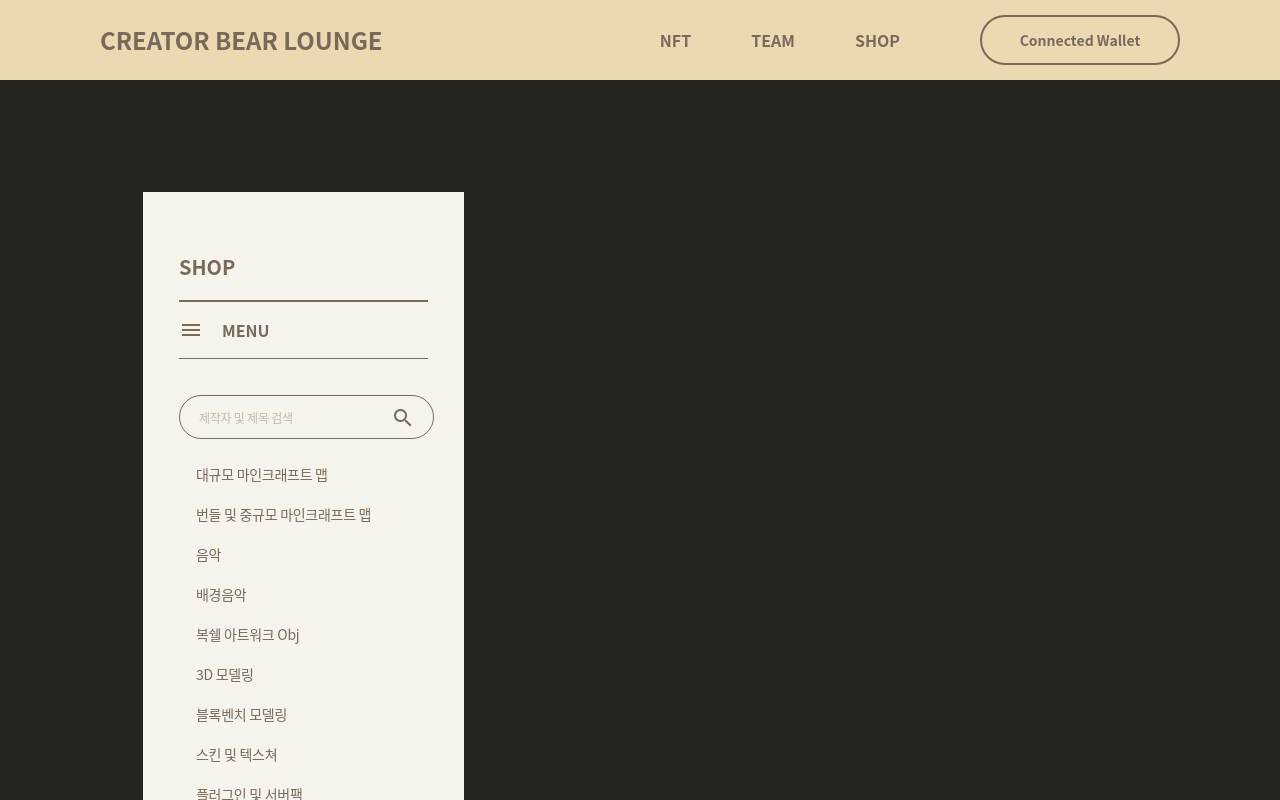
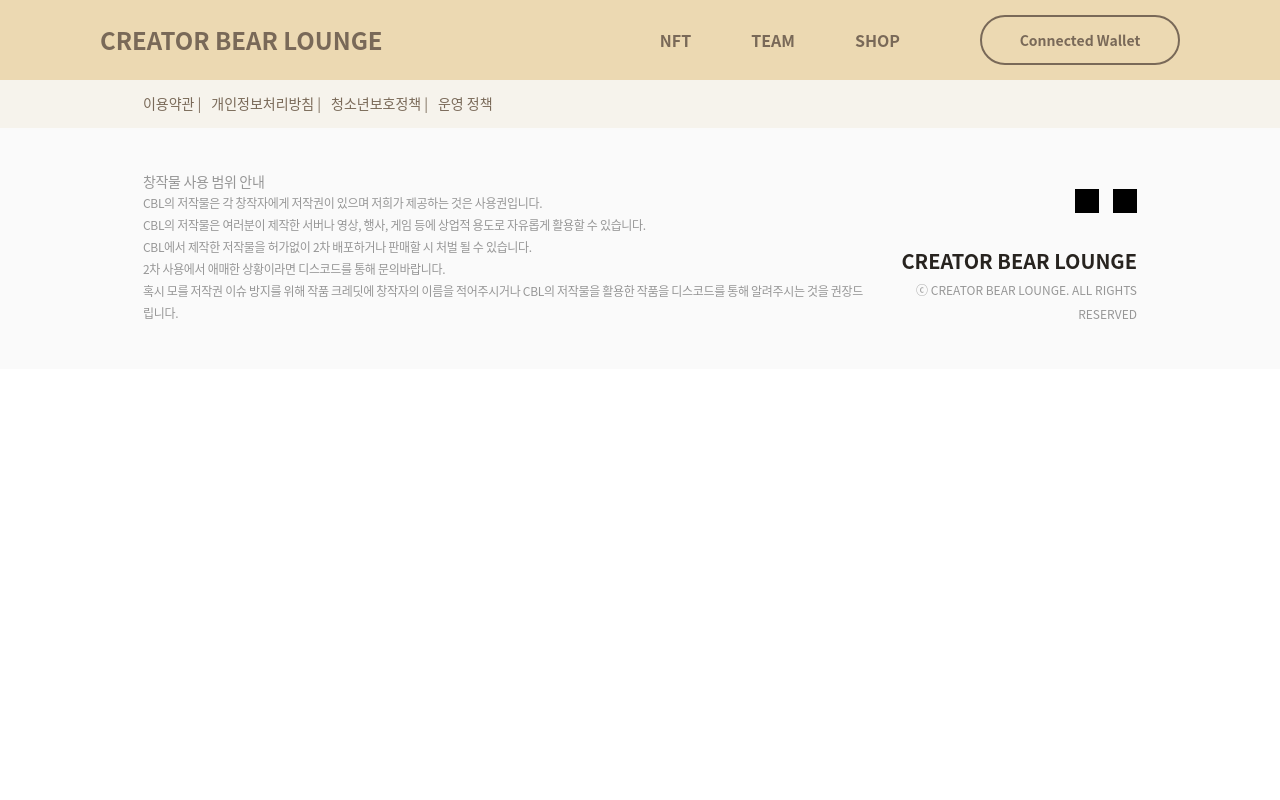
Before and after one commit to CreatorBearLounge/CBL_Front, a React (Create React App) app in the folder front/: page / in a window 1280 px wide. Shown: the top 800 px of the page. Built offline with nearby package versions, Linux system fonts and the light colour scheme; grey boxes are pictures that could not be loaded.

Commit message:
[Feat] 이중 라우터 설정

```diff
--- a/front/src/App.tsx
+++ b/front/src/App.tsx
@@ -1,10 +1,11 @@
 import React from 'react';
 import { BrowserRouter, Route, Routes } from 'react-router-dom';
-// import './app.css';
+import styled from 'styled-components';
 import { GlobalStyle } from './styles/global-style';
 import Nav from './components/Organisms/Nav';
 import Footer from './components/Organisms/Footer';
 import Router from './Router';
+import ShopMainPage from './components/Pages/ShopMainPage';
 
 const App: React.FC = () => {
   return (
@@ -12,7 +13,13 @@
       <GlobalStyle />
       <div className="App">
         <Nav />
-        <Router />
+        <Main>
+          <Routes>
+            <Route path="/" element={<></>} />
+            <Route path="/shop" element={<ShopMainPage />} />
+            <Route path="/shop/*" element={<Router />} />
+          </Routes>
+        </Main>
         <Footer />
       </div>
     </BrowserRouter>
@@ -20,3 +27,7 @@
 };
 
 export default App;
+
+const Main = styled.div`
+  padding-top: 80px;
+`;
--- a/front/src/Router.tsx
+++ b/front/src/Router.tsx
@@ -1,21 +1,16 @@
 import React from 'react';
 import { Route, Routes } from 'react-router-dom';
-import styled from 'styled-components';
-import Menu from './components/Organisms/Menu';
 import Title from './components/Organisms/Title';
 import ShopDetailPage from './components/Pages/ShopDetailPage';
+import LeftMenuPageTemplate from './components/Templates/LeftMenuPageTemplate';
 
 const Router: React.FC = () => {
   return (
-    <HomeTemplateDiv>
-      <MenuPart>
-        <Menu />
-      </MenuPart>
-      <MainPart>
+    <LeftMenuPageTemplate>
       <Routes>
-          <Route path="/" element={<></>} />
+        <Route path="" element={<></>} />
         <Route
-            path="/bigminecraftmap"
+          path="bigminecraftmap"
           element={
             <Title
               menuTitle="대규모 마인크래프트 맵"
@@ -25,7 +20,7 @@
           }
         />
         <Route
-            path="/bundleandmiddleminecraftmap"
+          path="bundleandmiddleminecraftmap"
           element={
             <Title
               menuTitle="번들 및 중규모 마인크래프트 맵"
@@ -96,35 +91,10 @@
             />
           }
         />
-          <Route path="/arts/:artsId" element={<ShopDetailPage />} />
+        <Route path="arts/:artsId" element={<ShopDetailPage />} />
       </Routes>
-      </MainPart>
-    </HomeTemplateDiv>
+    </LeftMenuPageTemplate>
   );
 };
 
 export default Router;
-
-const MenuPart = styled.div`
-  margin-top: 112px;
-  margin-left: 143px;
-`;
-
-const MainPart = styled.div`
-  margin-left: 76px;
-  margin-right: 143px;
-  padding-top: 112px;
-  width: calc(100% - 385px);
-  max-width: 1237px;
-  height: auto;
-  padding-bottom: 219px;
-`;
-
-const HomeTemplateDiv = styled.div`
-  width: 100%;
-  padding-top: 80px;
-  height: auto;
-  background-color: #27241f;
-  display: flex;
-  justify-content: center;
-`;
```
Lines whose indentation alone changed are shown as unchanged.
